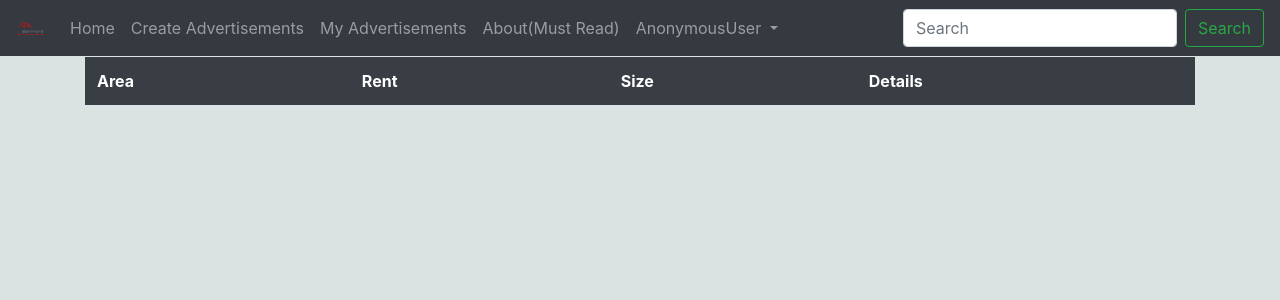
After one commit to Sadman25/BariVara--A-House-Rental-Site, a Django app: page /house/myAdvertisements in a window 1280 px wide. The commit adds this page. Shown: the top 300 px of the page. Run offline with Django 3.2, Linux system fonts and the light colour scheme; data comes from the database, SQL or seed files in the repository; lists and menus that the app fills with data are empty; some libraries are stand-ins or nearby versions.

Commit message:
#3 added my advertisement page

```diff
--- a/BariVara/house/templates/base_homepage.html
+++ b/BariVara/house/templates/base_homepage.html
@@ -39,7 +39,7 @@
                     <a class="nav-link" href="{% url 'createAdvertisement' %}">Create Advertisements </a>
                 </li>
                 <li class="nav-item">
-                    <a class="nav-link" href="#">My Advertisements </a>
+                    <a class="nav-link" href="{% url 'myAdvertisements' %}">My Advertisements </a>
                 </li>
                 <li class="nav-item">
                     <a class="nav-link" href="#">About(Must Read)</a>
--- /dev/null
+++ b/BariVara/house/templates/my_advertisements.html
@@ -0,0 +1,31 @@
+{% extends 'base_homepage.html' %}
+{% load static %}
+{% block content %}
+<div class="container">
+    <table class="table" id="table">
+        <thead>
+            <tr>
+                <th scope="col">Area</th>
+                <th scope="col">Rent</th>
+                <th scope="col">Size</th>
+                <th scope="col">Details</th>
+            </tr>
+        </thead>
+        <tbody>
+            {% for advertisement in advertisements %}
+            {% if advertisement.owner == user %}
+            <tr>
+                <th scope="row">{{advertisement.area}}</th>
+                <td>{{advertisement.rent}}</td>
+                <td>{{advertisement.size}}</td>
+                <td><a href="{% url 'advertisementDetails' advertisement.pk %}" class="btn btn-primary">View Details</a>
+                </td>
+            </tr>
+            {% endif %}
+            {% endfor%}
+        </tbody>
+    </table>
+</div>
+
+
+{% endblock %}
--- a/BariVara/house/urls.py
+++ b/BariVara/house/urls.py
@@ -6,6 +6,7 @@ urlpatterns = [
     path('homePage',views.homePage,name='homePage'),
     path('createAdvertisement',views.createAdvertisement, name='createAdvertisement'),
     path('advertisementDetails/<int:pk>/',views.advertisementDetails, name='advertisementDetails'),
+    path('myAdvertisements',views.myAdvertisements,name='myAdvertisements'),
 
     path('myProfile/<int:pk>/',views.myProfile, name='myProfile'),
 
--- a/BariVara/house/views.py
+++ b/BariVara/house/views.py
@@ -6,13 +6,13 @@ from accounts.models import profile
 from accounts.forms import userRegistration,profileRegistration
 # Create your views here.
 
-@login_required(login_url='loginPage')
+
 def homePage(request):
     advertisements = advertisement.objects.all().order_by('-id') #Latest products will be shown at 1st
     context = {'advertisements':advertisements}
     return render (request, 'homepage.html',context)
 
-@login_required(login_url='loginPage')
+
 def createAdvertisement(request):
     newAdvertisement = advertisementForm()
     additionalImages= imageForm()
@@ -39,6 +39,7 @@ def createAdvertisement(request):
         'additionalImages':additionalImages }
         return render (request, 'create_advertisement.html',context)
 
+
 def advertisementDetails(request,pk):
     advertisement_details = advertisement.objects.get(id=pk)  #Contains information of a particular product
     advertisement_images = image.objects.filter(advertisement=advertisement.objects.get(id=pk)) #Contains information of a particular product's images
@@ -49,7 +50,13 @@ def advertisementDetails(request,pk):
     return render (request,'advertisement_details.html',context)
 
 
-@login_required(login_url='loginPage')
+def myAdvertisements(request):
+    advertisements = advertisement.objects.all().order_by('-id')
+    context = {'advertisements':advertisements}
+    return render (request, 'my_advertisements.html',context)
+
+
+
 def myProfile(request,pk):
 
     previousInfo = profile.objects.get(id=pk)
--- /dev/null
+++ b/BariVara/static/css/myAdvertisements.css
@@ -0,0 +1,4 @@
+#table{
+    background-color: #383E44;
+    color: white;
+}
```
